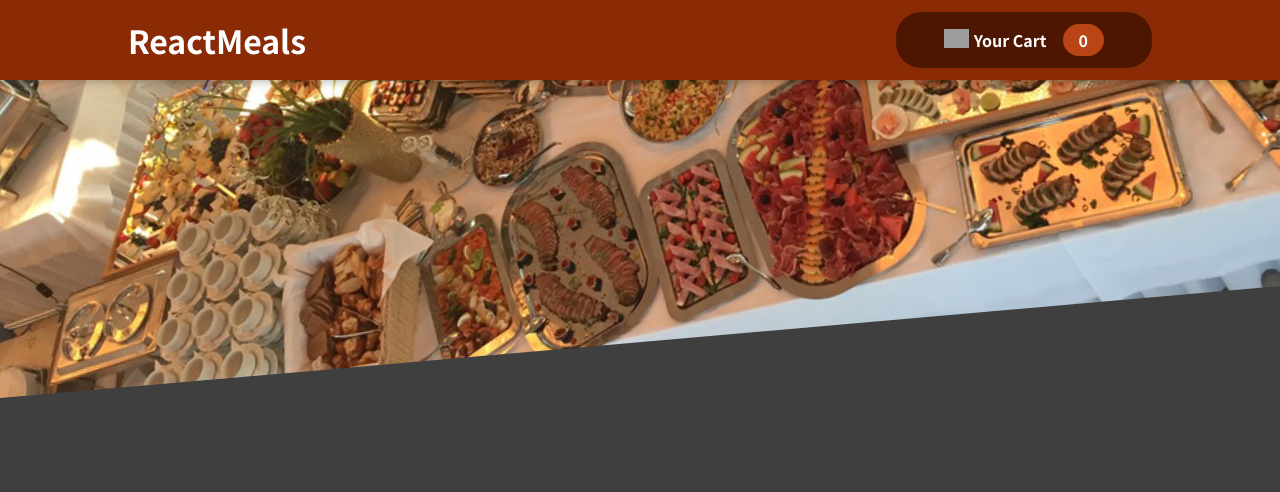
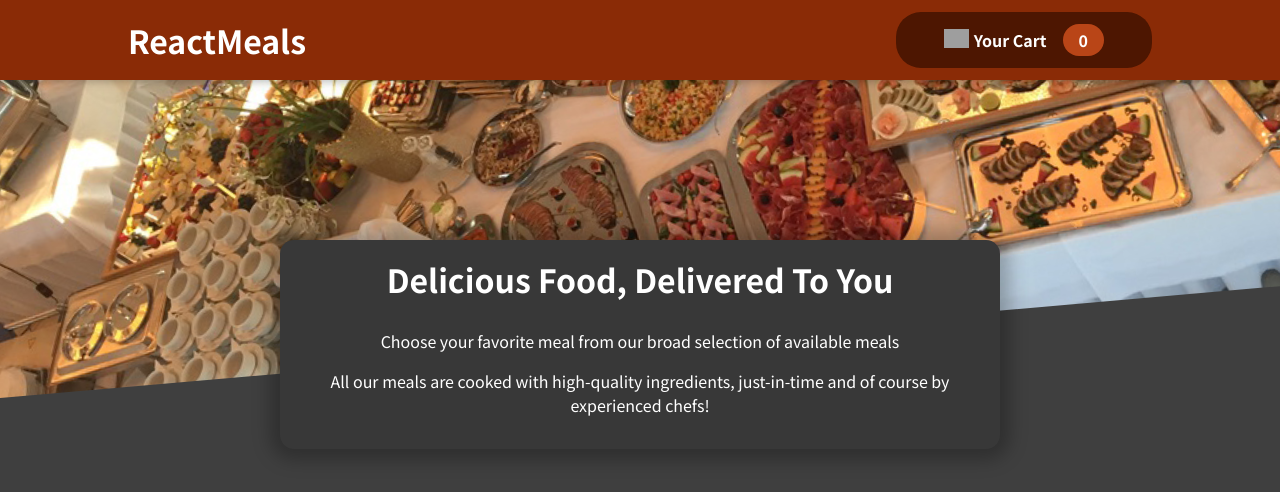
Before and after one commit to apoorvnema/restaurant-website-react, a React (Create React App) app: page / in a window 1280 px wide. Shown: the top 492 px of the page. Built offline with nearby package versions, Linux system fonts and the light colour scheme; grey boxes are pictures that could not be loaded.

Commit message:
[NEW]: Added Meals Summary

```diff
--- a/src/App.js
+++ b/src/App.js
@@ -1,10 +1,14 @@
 import React from 'react';
 import Header from "./components/Layout/Header";
+import Meals from './components/Meals/Meals';
 
 function App() {
   return (
     <>
-      <Header/>
+      <Header />
+      <main>
+        <Meals />
+      </main>
     </>
   );
 }
--- /dev/null
+++ b/src/components/Meals/AvailableMeals.js
@@ -0,0 +1,49 @@
+import React from 'react'
+import classes from './AvailableMeals.module.css'
+
+const DUMMY_MEALS = [
+    {
+        id: 'm1',
+        name: 'Sushi',
+        description: 'Finest fish and veggies',
+        price: 22.99,
+    },
+    {
+        id: 'm2',
+        name: 'Schnitzel',
+        description: 'A german specialty!',
+        price: 16.5,
+    },
+    {
+        id: 'm3',
+        name: 'Barbecue Burger',
+        description: 'American, raw, meaty',
+        price: 12.99,
+    },
+    {
+        id: 'm4',
+        name: 'Green Bowl',
+        description: 'Healthy...and green...',
+        price: 18.99,
+    },
+];
+
+const AvailableMeals = () => {
+    const mealsList = DUMMY_MEALS.map((meal) => (
+        <li key={meal.id}>
+            <h3>{meal.name}</h3>
+            <p>{meal.description}</p>
+            <p>{meal.price}</p>
+        </li>
+    ));
+
+    return (
+        <section className={classes.meals}>
+            <ul>
+                {mealsList}
+            </ul>
+        </section>
+    )
+}
+
+export default AvailableMeals
--- /dev/null
+++ b/src/components/Meals/AvailableMeals.module.css
@@ -0,0 +1,24 @@
+.meals {
+    max-width: 60rem;
+    width: 90%;
+    margin: 2rem auto;
+    animation: meals-appear 1s ease-out forwards;
+}
+
+.meals ul {
+    list-style: none;
+    margin: 0;
+    padding: 0;
+}
+
+@keyframes meals-appear {
+    from {
+        opacity: 0;
+        transform: translateY(3rem);
+    }
+
+    to {
+        opacity: 1;
+        transform: translateY(0);
+    }
+}
--- /dev/null
+++ b/src/components/Meals/Meals.js
@@ -0,0 +1,14 @@
+import React from 'react'
+import AvailableMeals from './AvailableMeals'
+import MealsSummary from './MealsSummary'
+
+const Meals = () => {
+  return (
+    <>
+        <MealsSummary />
+        {/* <AvailableMeals /> */}
+    </>
+  )
+}
+
+export default Meals
--- /dev/null
+++ b/src/components/Meals/MealsSummary.js
@@ -0,0 +1,14 @@
+import React from 'react'
+import classes from './MealsSummary.module.css'
+
+const MealsSummary = () => {
+  return (
+    <section className={classes.summary}>
+        <h2>Delicious Food, Delivered To You</h2>
+        <p>Choose your favorite meal from our broad selection of available meals</p>
+        <p>All our meals are cooked with high-quality ingredients, just-in-time and of course by experienced chefs!</p>
+    </section>
+  )
+}
+
+export default MealsSummary
--- /dev/null
+++ b/src/components/Meals/MealsSummary.module.css
@@ -0,0 +1,18 @@
+.summary {
+    text-align: center;
+    max-width: 45rem;
+    width: 90%;
+    margin: auto;
+    margin-top: -10rem;
+    position: relative;
+    background-color: #383838;
+    color: white;
+    border-radius: 14px;
+    padding: 1rem;
+    box-shadow: 0 1px 18px 10px rgba(0, 0, 0, 0.25);
+}
+
+.summary h2 {
+    font-size: 2rem;
+    margin-top: 0;
+}
```
